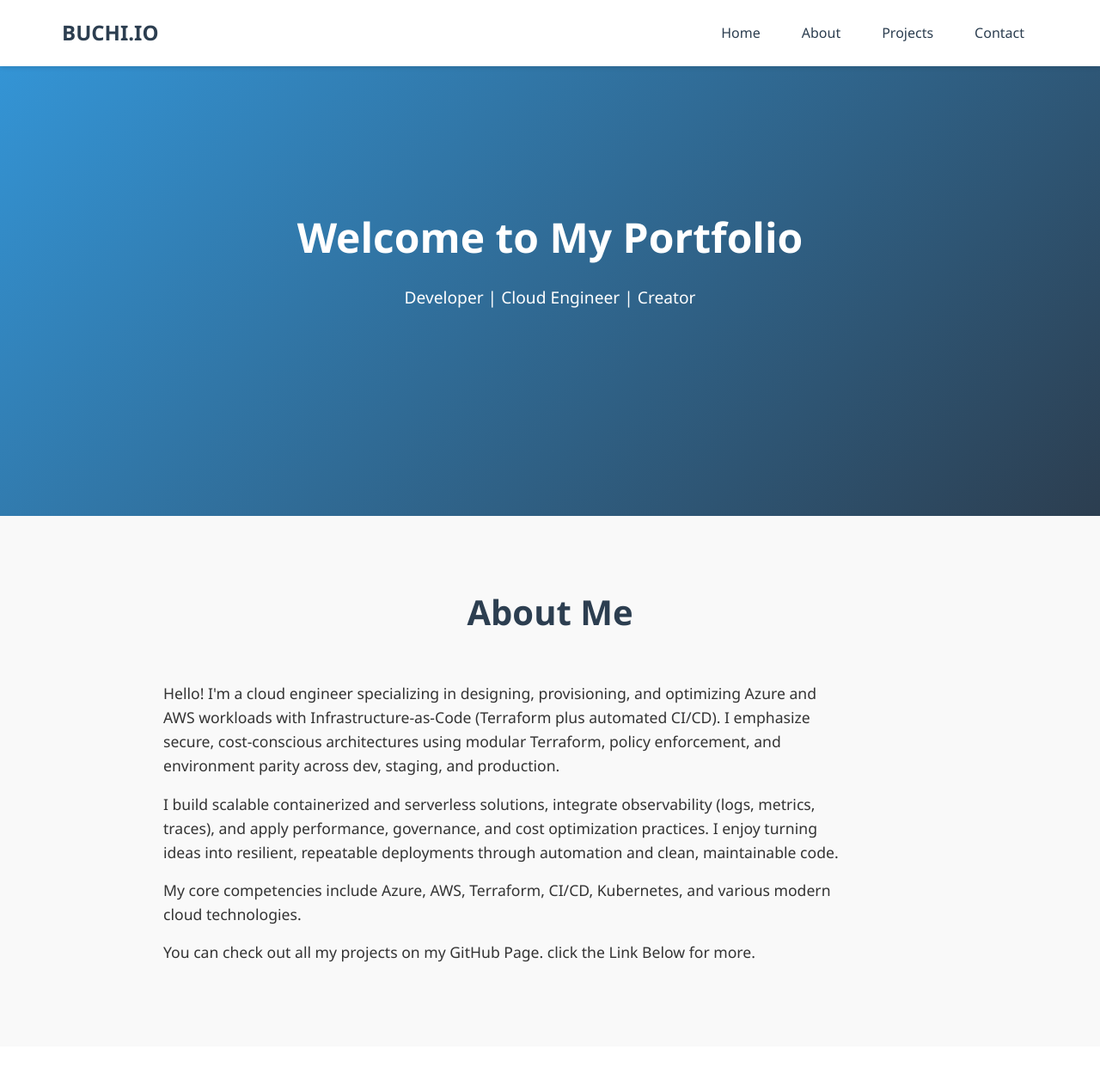
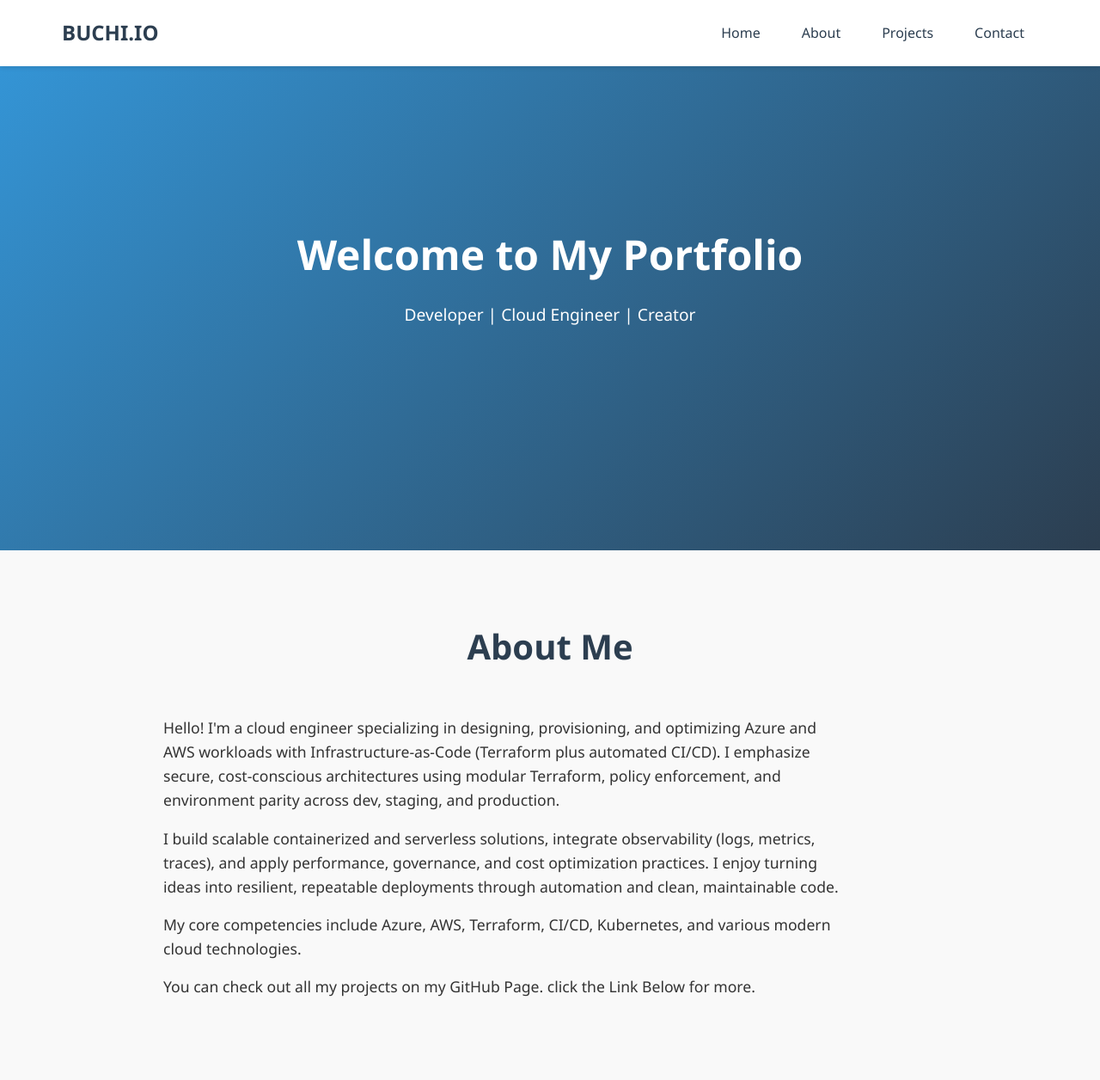
Before and after one commit to iBrid/my_webpage, a PHP site: page / in a window 1280 px wide. Shown: the top 1256 px of the page at 86% size. Run offline with PHP 8.4, Linux system fonts and the light colour scheme.

Commit message:
no change

```diff
--- a/styles.css
+++ b/styles.css
@@ -179,7 +179,7 @@ nav ul li a:hover {
 
 /* Hero Section */
 .hero {
-    min-height: 75vh;
+    min-height: 80vh;
     background: linear-gradient(135deg, var(--primary-color), var(--secondary-color));
     display: flex;
     align-items: center;
```
